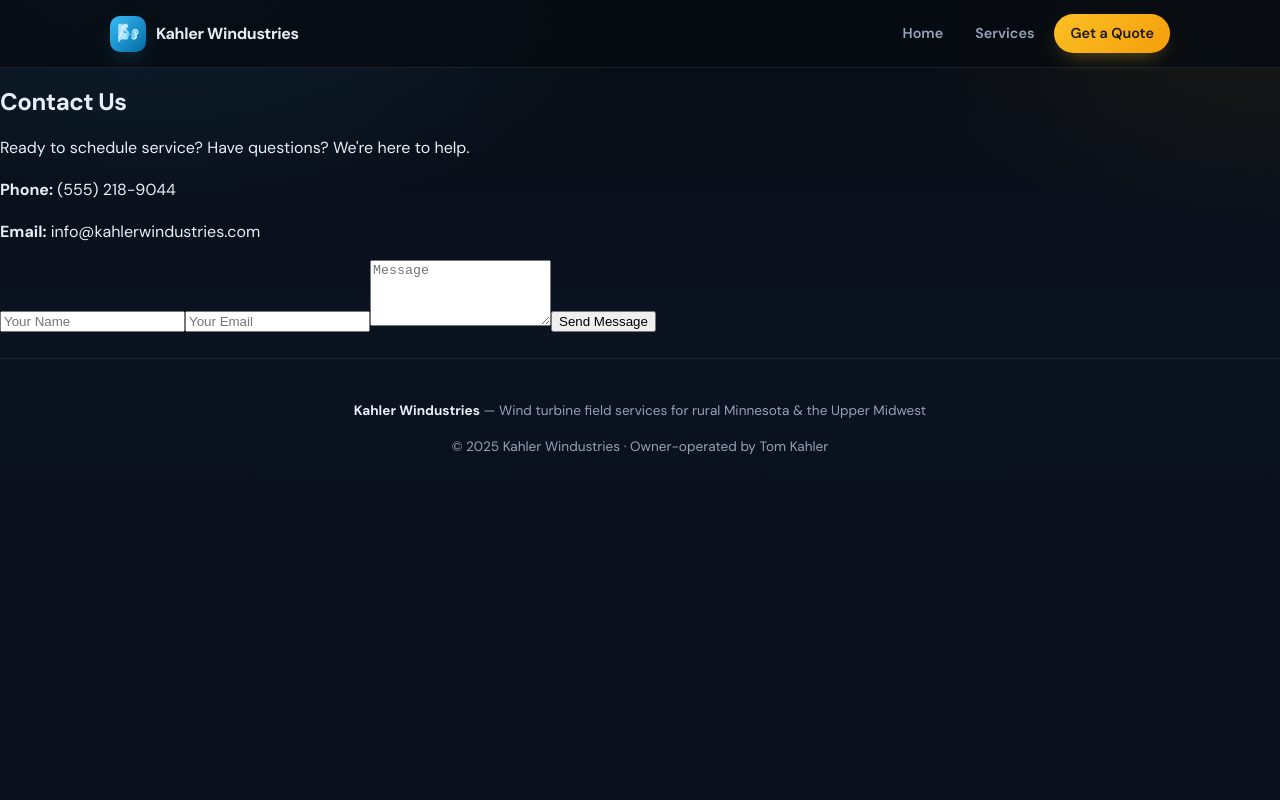
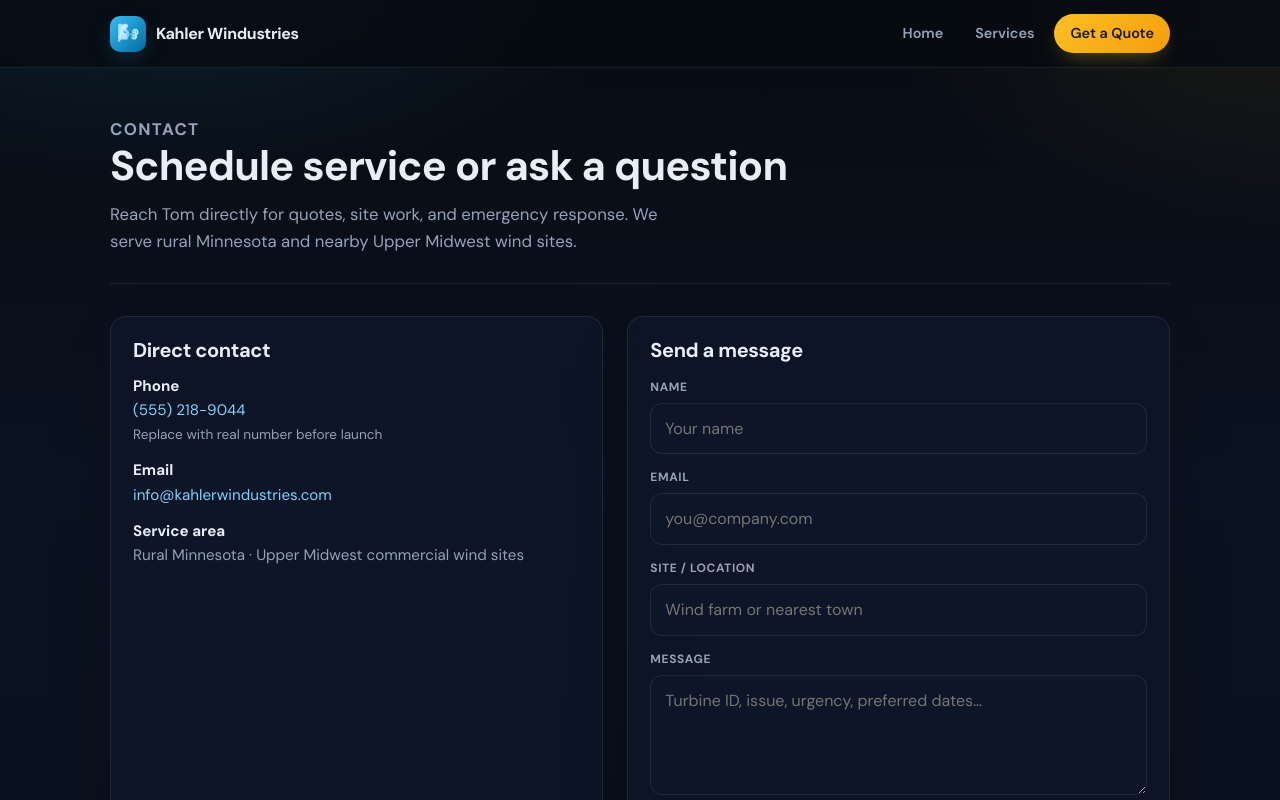
Before and after one commit to KristineMK72/kahler-windustries, a Next.js app: page /contact in a window 1280 px wide. Shown: the top 800 px of the page. Built offline with nearby package versions, Linux system fonts and the light colour scheme.

Commit message:
Rebuild contact page with working design (no broken Tailwind)

```diff
--- a/app/contact/page.js
+++ b/app/contact/page.js
@@ -1,23 +1,79 @@
+export const metadata = {
+  title: "Contact",
+};
+
 export default function Contact() {
   return (
-    <section className="p-10 max-w-xl mx-auto">
-      <h2 className="text-4xl font-bold mb-6">Contact Us</h2>
+    <div className="page">
+      <header className="page-hero">
+        <p className="section-label">Contact</p>
+        <h1>Schedule service or ask a question</h1>
+        <p>
+          Reach Tom directly for quotes, site work, and emergency response. We serve rural
+          Minnesota and nearby Upper Midwest wind sites.
+        </p>
+      </header>
 
-      <p className="text-gray-700 mb-4">
-        Ready to schedule service? Have questions? We're here to help.
-      </p>
+      <div className="contact-layout">
+        <div className="card contact-info">
+          <h2 style={{ margin: "0 0 12px", fontSize: "1.25rem" }}>Direct contact</h2>
+          <p>
+            <strong style={{ color: "var(--text)" }}>Phone</strong>
+            <br />
+            <a href="tel:+15552189044">(555) 218-9044</a>
+            <br />
+            <span style={{ fontSize: "0.85rem" }}>Replace with real number before launch</span>
+          </p>
+          <p>
+            <strong style={{ color: "var(--text)" }}>Email</strong>
+            <br />
+            <a href="mailto:info@kahlerwindustries.com">info@kahlerwindustries.com</a>
+          </p>
+          <p style={{ marginBottom: 0 }}>
+            <strong style={{ color: "var(--text)" }}>Service area</strong>
+            <br />
+            Rural Minnesota · Upper Midwest commercial wind sites
+          </p>
+        </div>
 
-      <p className="mb-2"><strong>Phone:</strong> (555) 218-9044</p>
-      <p className="mb-8"><strong>Email:</strong> info@kahlerwindustries.com</p>
-
-      <form className="space-y-4">
-        <input className="w-full border p-3 rounded" placeholder="Your Name" />
-        <input className="w-full border p-3 rounded" placeholder="Your Email" />
-        <textarea className="w-full border p-3 rounded" placeholder="Message" rows="4"></textarea>
-        <button className="px-6 py-3 bg-blue-600 text-white rounded hover:bg-blue-700">
-          Send Message
-        </button>
-      </form>
-    </section>
+        <div className="card">
+          <h2 style={{ margin: "0 0 16px", fontSize: "1.25rem" }}>Send a message</h2>
+          <form
+            action="mailto:info@kahlerwindustries.com"
+            method="get"
+            encType="text/plain"
+          >
+            <div className="field">
+              <label htmlFor="name">Name</label>
+              <input id="name" name="name" type="text" placeholder="Your name" required />
+            </div>
+            <div className="field">
+              <label htmlFor="email">Email</label>
+              <input id="email" name="email" type="email" placeholder="you@company.com" required />
+            </div>
+            <div className="field">
+              <label htmlFor="site">Site / location</label>
+              <input id="site" name="site" type="text" placeholder="Wind farm or nearest town" />
+            </div>
+            <div className="field">
+              <label htmlFor="message">Message</label>
+              <textarea
+                id="message"
+                name="body"
+                placeholder="Turbine ID, issue, urgency, preferred dates…"
+                required
+              />
+            </div>
+            <button type="submit" className="btn btn-primary" style={{ width: "100%" }}>
+              Send message
+            </button>
+            <p className="muted" style={{ fontSize: "0.8rem", margin: "12px 0 0" }}>
+              Opens your email client addressed to Kahler Windustries. For production, wire this to
+              a form backend or Formspree.
+            </p>
+          </form>
+        </div>
+      </div>
+    </div>
   );
 }
```
